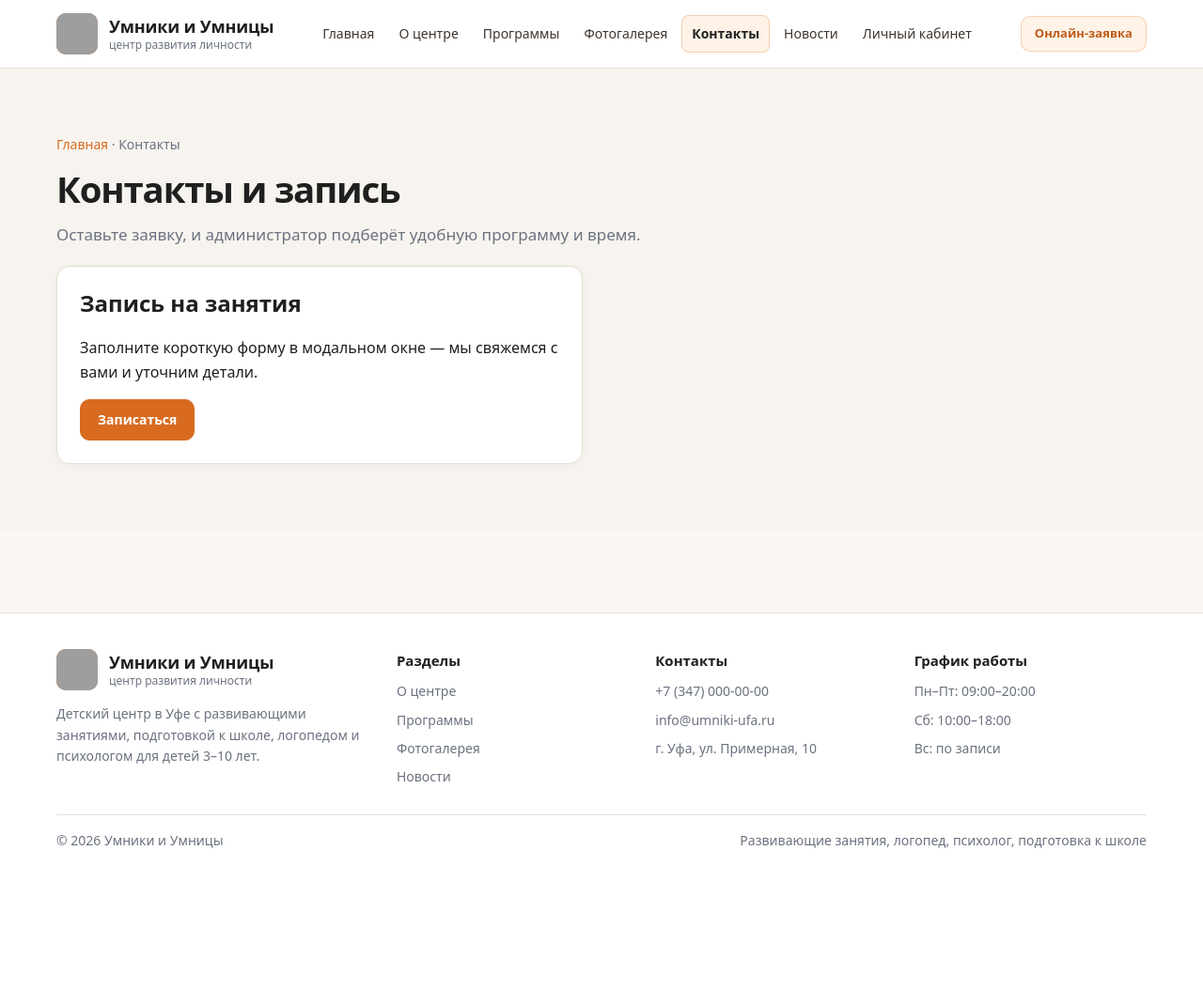
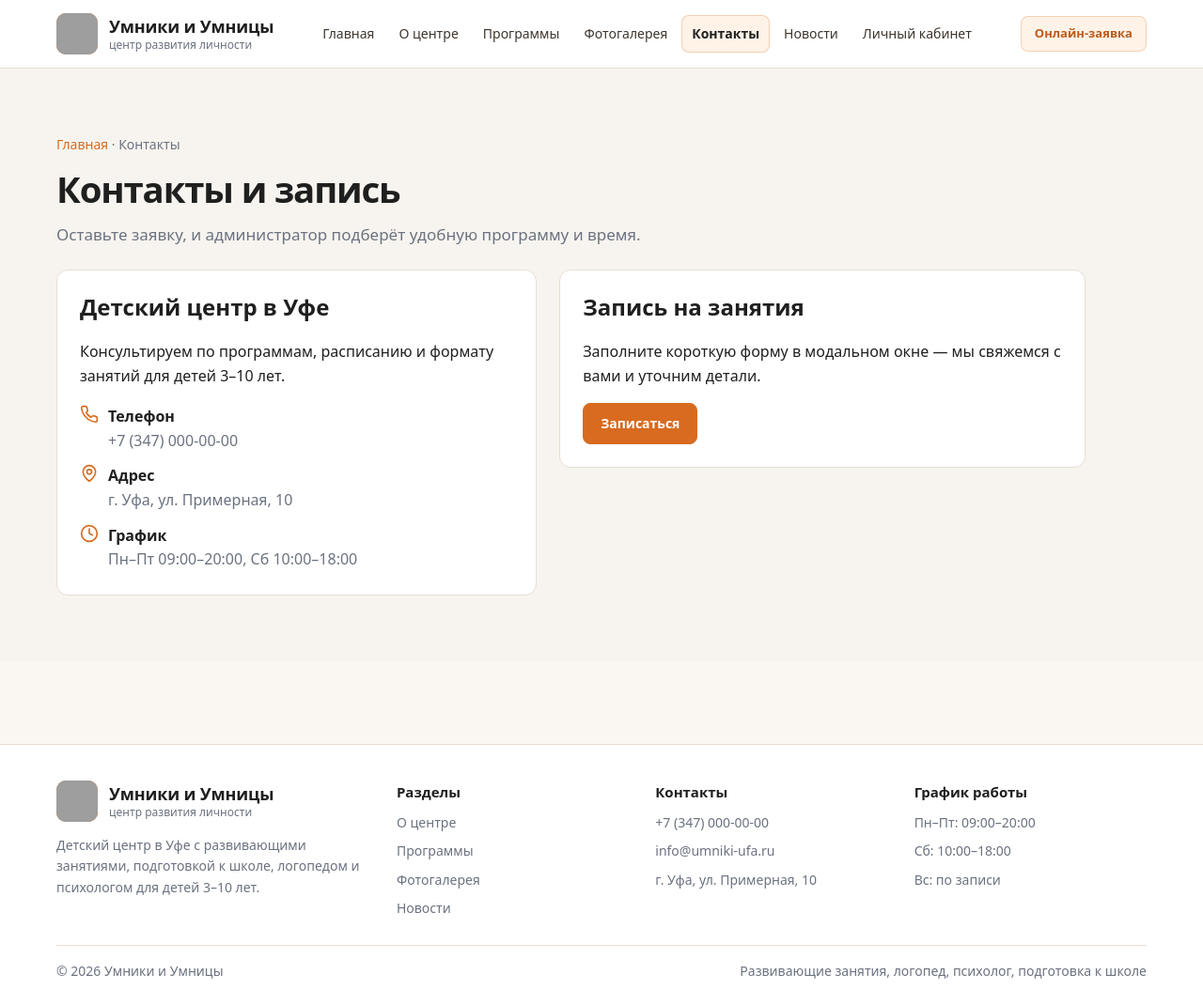
Before and after one commit to dafrist/webdiplom, a Flask app: page /contacts in a window 1280 px wide. Shown: the whole page at 94% size. Before the commit the page ends 903 px from the top, so only its background shows below. Run offline with Flask 3, Linux system fonts and the light colour scheme; grey boxes are pictures that could not be loaded.

Commit message:
Refine site styling for diploma presentation

```diff
--- a/flask_app/static/css/style.css
+++ b/flask_app/static/css/style.css
@@ -13,11 +13,11 @@
     --placeholder: #9CA3AF;
     --danger: #DC2626;
     --success: #16A34A;
-    --shadow-card: 0 2px 10px rgba(56, 42, 28, 0.04);
-    --shadow-soft: 0 4px 14px rgba(56, 42, 28, 0.06);
-    --radius-sm: 10px;
-    --radius-md: 12px;
-    --radius-lg: 14px;
+    --shadow-card: none;
+    --shadow-soft: none;
+    --radius-sm: 8px;
+    --radius-md: 10px;
+    --radius-lg: 12px;
     --radius-card: var(--radius-lg);
     --radius-control: 10px;
     --radius-modal: 16px;
@@ -259,7 +259,9 @@ input:focus-visible,
 textarea:focus-visible,
 select:focus-visible {
     outline: none;
-    box-shadow: 0 0 0 2px rgba(216, 107, 31, 0.12);
+    outline: 2px solid rgba(216, 107, 31, 0.35);
+    outline-offset: 2px;
+    box-shadow: none;
 }
 
 .btn-full,
@@ -789,6 +791,84 @@ input[type="radio"] {
     color: var(--success);
 }
 
+/* Form cards and notices */
+
+.form-card,
+.notice {
+    width: min(560px, 100%);
+    background: var(--card);
+    border: 1px solid var(--border);
+    border-radius: var(--radius-lg);
+    box-shadow: var(--shadow-card);
+}
+
+.form-card {
+    padding: 24px;
+}
+
+.form-card form {
+    margin: 0;
+}
+
+.form-card .btn + .btn,
+.form-card button + .btn {
+    margin-top: 10px;
+}
+
+.notice {
+    padding: 13px 15px;
+    color: var(--text);
+}
+
+.notice-error {
+    border-color: rgba(220, 38, 38, 0.35);
+    background: #FFF7F7;
+}
+
+.notice-success {
+    border-color: rgba(22, 163, 74, 0.32);
+    background: #F7FCF8;
+}
+
+.contact-grid {
+    display: grid;
+    grid-template-columns: minmax(0, 0.9fr) minmax(320px, 1.1fr);
+    gap: 24px;
+    align-items: start;
+    margin-top: 24px;
+}
+
+.contact-list {
+    list-style: none;
+    padding: 0;
+    margin: 18px 0 0;
+    display: grid;
+    gap: 12px;
+}
+
+.contact-list li {
+    display: flex;
+    gap: 10px;
+    align-items: flex-start;
+    color: var(--muted);
+}
+
+.contact-list strong {
+    display: block;
+    color: var(--text);
+    font-weight: 700;
+}
+
+.contact-list a {
+    color: var(--muted);
+    text-decoration: none;
+}
+
+.contact-list a:hover {
+    color: var(--accent-hover);
+    text-decoration: underline;
+}
+
 /* Breadcrumbs */
 
 .breadcrumbs {
@@ -927,7 +1007,7 @@ body.modal-open {
     border: 1px solid rgba(231, 222, 211, 0.9);
     border-radius: var(--radius-modal);
     background: #FFFFFF;
-    box-shadow: 0 8px 24px rgba(31, 31, 31, 0.10);
+    box-shadow: none;
 }
 
 
@@ -1301,6 +1381,7 @@ body.modal-open {
         min-height: 44px;
     }
 
+    .contact-grid,
     .cards-row,
     .lite-grid,
     .photo-strip,
@@ -1316,6 +1397,7 @@ body.modal-open {
     .news-card,
     .program-card,
     .big-form,
+    .form-card,
     .cta-band,
     .modal-card,
     .discount-popup__card {
--- a/flask_app/templates/contacts.html
+++ b/flask_app/templates/contacts.html
@@ -6,10 +6,21 @@
         <div class="breadcrumbs"><a href="{{ url_for('index') }}">Главная</a> · Контакты</div>
         <h1 class="page-title">Контакты и запись</h1>
         <p class="section-lead">Оставьте заявку, и администратор подберёт удобную программу и время.</p>
-        <div class="card big-form">
-            <h2>Запись на занятия</h2>
-            <p>Заполните короткую форму в модальном окне — мы свяжемся с вами и уточним детали.</p>
-            <button class="btn btn-full" type="button" data-application-trigger>Записаться</button>
+        <div class="contact-grid">
+            <article class="card">
+                <h2>Детский центр в Уфе</h2>
+                <p>Консультируем по программам, расписанию и формату занятий для детей 3–10 лет.</p>
+                <ul class="contact-list">
+                    <li><span class="ui-icon ui-icon-phone" aria-hidden="true"></span><span><strong>Телефон</strong><a href="tel:+73470000000">+7 (347) 000-00-00</a></span></li>
+                    <li><span class="ui-icon ui-icon-location" aria-hidden="true"></span><span><strong>Адрес</strong>г. Уфа, ул. Примерная, 10</span></li>
+                    <li><span class="ui-icon ui-icon-clock" aria-hidden="true"></span><span><strong>График</strong>Пн–Пт 09:00–20:00, Сб 10:00–18:00</span></li>
+                </ul>
+            </article>
+            <article class="card big-form">
+                <h2>Запись на занятия</h2>
+                <p>Заполните короткую форму в модальном окне — мы свяжемся с вами и уточним детали.</p>
+                <button class="btn btn-full" type="button" data-application-trigger>Записаться</button>
+            </article>
         </div>
     </div>
 </section>
```
Also changed, not shown: php_xampp/assets/css/style.css (+89 -7 lines), php_xampp/contacts.html (+14 -14 lines), 2 other files.
